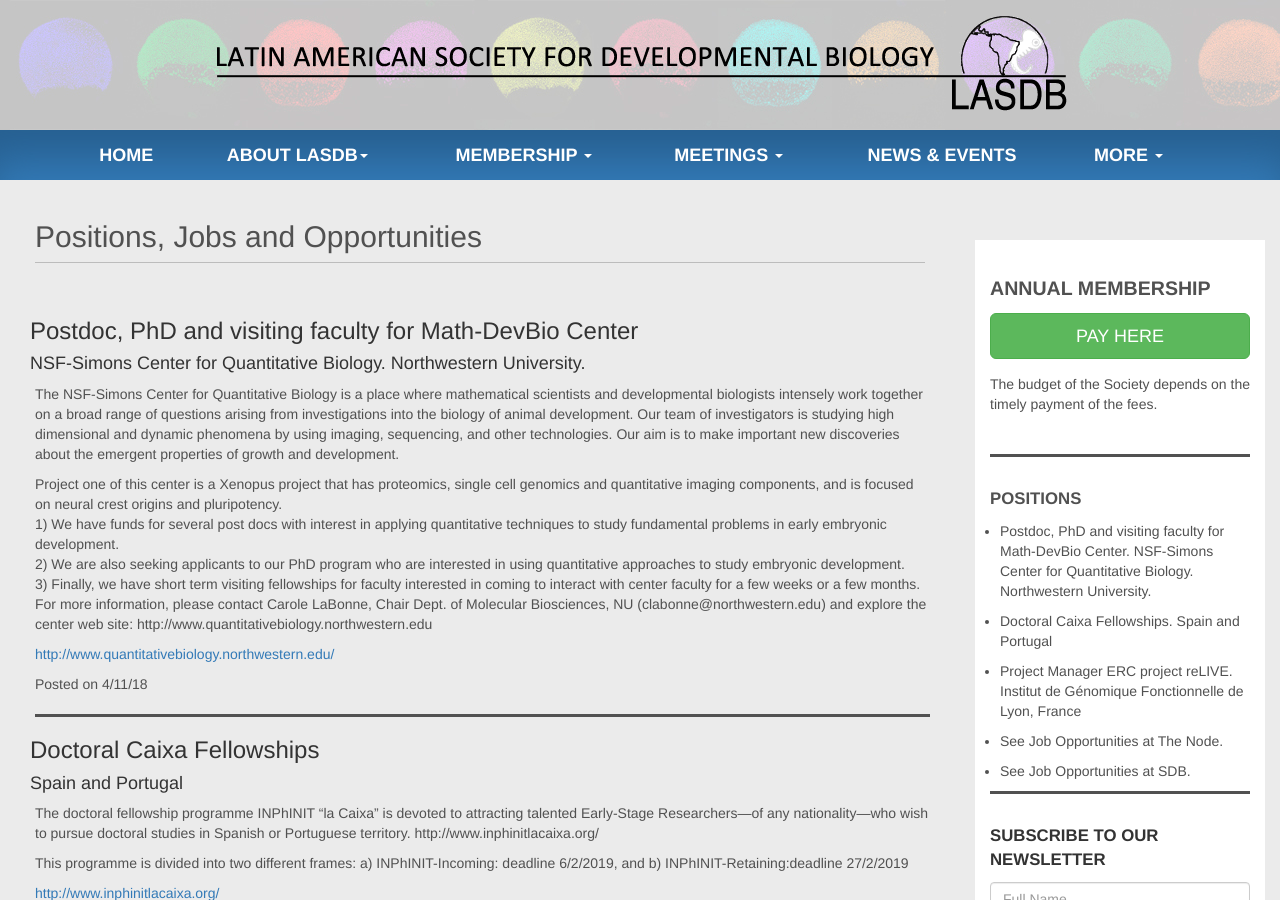
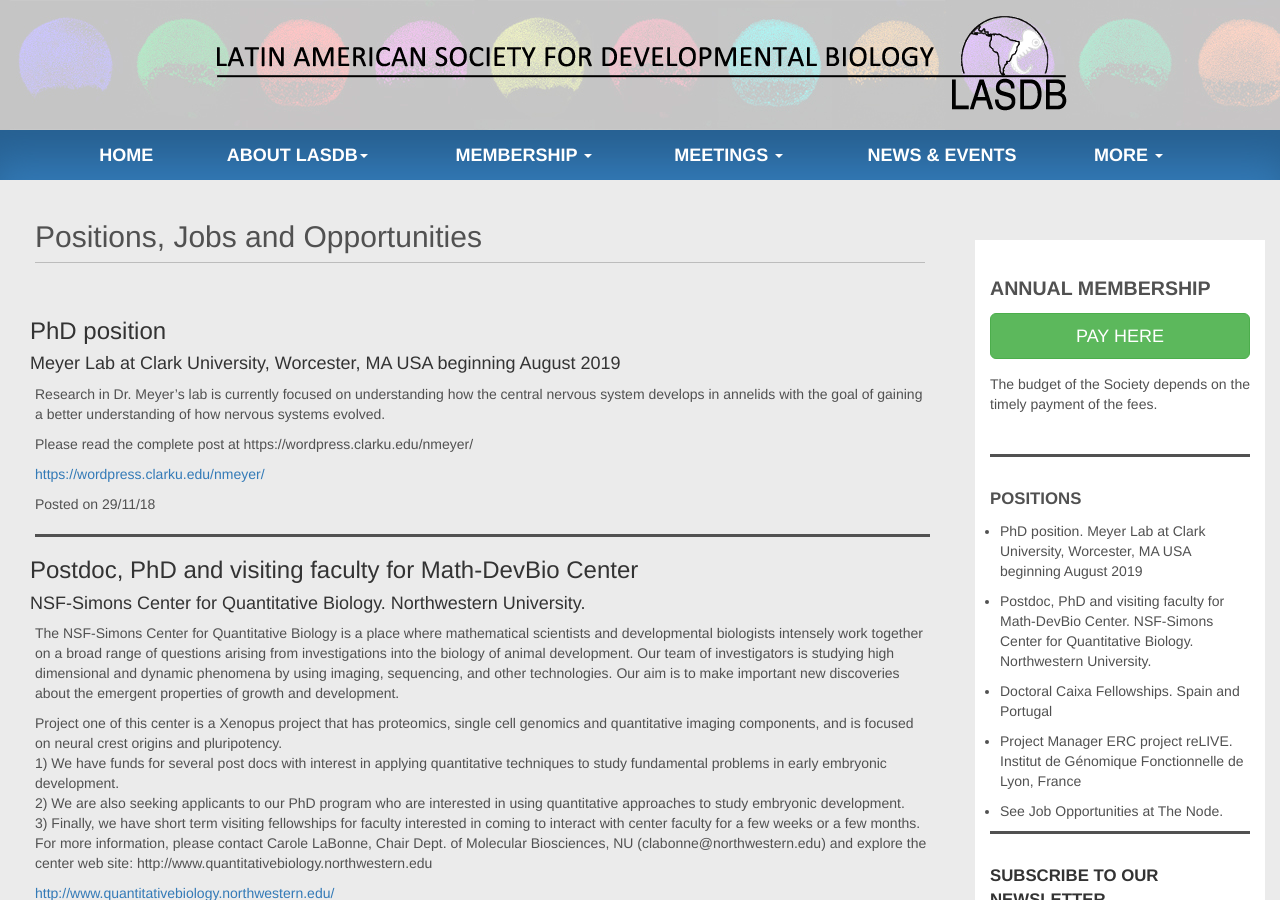
Before and after one commit to lasdb/lasdb.github.io, a Jekyll site: the page built from _posts/2000-01-01-jobs.markdown, in a window 1280 px wide and 900 px high. Built offline with Jekyll 4.4.1, drawn with Linux system fonts in a browser that asks for light colours; nearby versions of some CDN libraries.

Commit message:
Update 2000-01-01-jobs.markdown

```diff
--- a/_posts/2000-01-01-jobs.markdown
+++ b/_posts/2000-01-01-jobs.markdown
@@ -5,6 +5,13 @@
 categories: jobs
 permalink: /pages/jobs.html
 jobs:
+
+  - title: 'PhD position'
+    date: '29/11/18'
+    subtitle: 'Meyer Lab at Clark University, Worcester, MA USA beginning August 2019'
+    body: 'Research in Dr. Meyer’s lab is currently focused on understanding how the central nervous system develops in annelids with the goal of gaining a better understanding of how nervous systems evolved.'
+    par2: 'Please read the complete post at https://wordpress.clarku.edu/nmeyer/'
+    URL: 'https://wordpress.clarku.edu/nmeyer/'
 
   - title: 'Postdoc, PhD and visiting faculty for Math-DevBio Center'
     date: '4/11/18'
```
